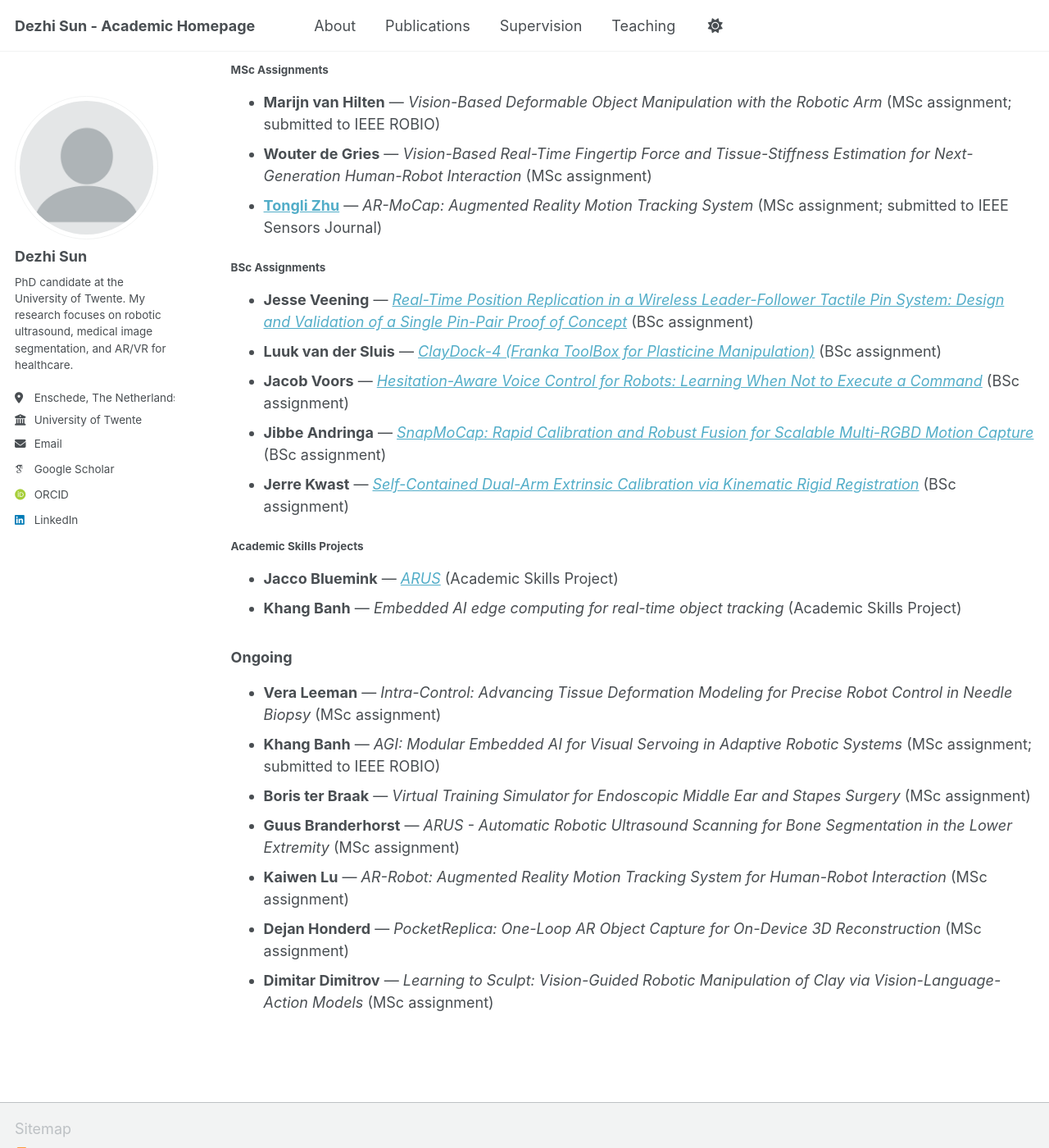
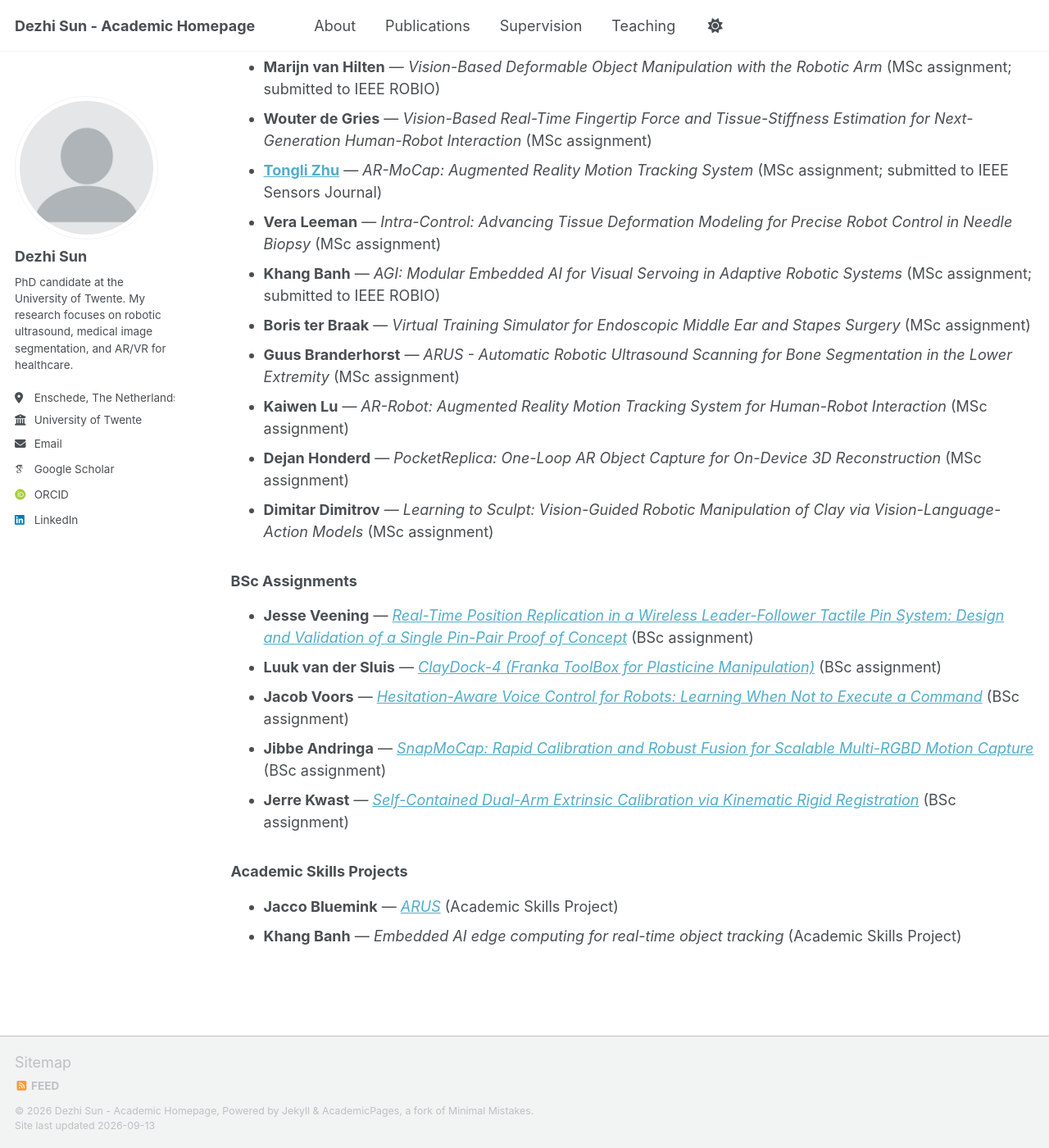
Before and after one commit to Jacksundezhi/Jacksundezhi.github.io, a Jekyll site: the page built from _pages/supervision.md, in a window 1280 px wide and 1400 px high, scrolled down 207 px. Shown: the whole window at 82% size. Built offline with Jekyll 4.4.1, drawn with Linux system fonts in a browser that asks for light colours; some web fonts are replaced; a script bundle is joined from its source files by our own code; library files that are not in the unit come from our copies; some of the changed lines change nothing that is shown.

Commit message:
Simplify supervision categories

```diff
--- a/_pages/supervision.md
+++ b/_pages/supervision.md
@@ -7,15 +7,20 @@ author_profile: true
 
 ## Student Supervision
 
-### Completed
-
-#### MSc Assignments
+### MSc Assignments
 
 - **Marijn van Hilten** — *Vision-Based Deformable Object Manipulation with the Robotic Arm* (MSc assignment; submitted to IEEE ROBIO)
 - **Wouter de Gries** — *Vision-Based Real-Time Fingertip Force and Tissue-Stiffness Estimation for Next-Generation Human-Robot Interaction* (MSc assignment)
 - **[Tongli Zhu](https://www.ram.eemcs.utwente.nl/about-us/students/tongli-zhu)** — *AR-MoCap: Augmented Reality Motion Tracking System* (MSc assignment; submitted to IEEE Sensors Journal)
+- **Vera Leeman** — *Intra-Control: Advancing Tissue Deformation Modeling for Precise Robot Control in Needle Biopsy* (MSc assignment)
+- **Khang Banh** — *AGI: Modular Embedded AI for Visual Servoing in Adaptive Robotic Systems* (MSc assignment; submitted to IEEE ROBIO)
+- **Boris ter Braak** — *Virtual Training Simulator for Endoscopic Middle Ear and Stapes Surgery* (MSc assignment)
+- **Guus Branderhorst** — *ARUS - Automatic Robotic Ultrasound Scanning for Bone Segmentation in the Lower Extremity* (MSc assignment)
+- **Kaiwen Lu** — *AR-Robot: Augmented Reality Motion Tracking System for Human-Robot Interaction* (MSc assignment)
+- **Dejan Honderd** — *PocketReplica: One-Loop AR Object Capture for On-Device 3D Reconstruction* (MSc assignment)
+- **Dimitar Dimitrov** — *Learning to Sculpt: Vision-Guided Robotic Manipulation of Clay via Vision-Language-Action Models* (MSc assignment)
 
-#### BSc Assignments
+### BSc Assignments
 
 - **Jesse Veening** — [*Real-Time Position Replication in a Wireless Leader-Follower Tactile Pin System: Design and Validation of a Single Pin-Pair Proof of Concept*](https://www.ram.eemcs.utwente.nl/education/assignments/real-time-position-replication-wireless-leader-follower-tactile-pin-system) (BSc assignment)
 - **Luuk van der Sluis** — [*ClayDock-4 (Franka ToolBox for Plasticine Manipulation)*](https://www.ram.eemcs.utwente.nl/education/assignments/claydock-4-franka-toolbox-plasticine-manipulation) (BSc assignment)
@@ -23,17 +28,7 @@ author_profile: true
 - **Jibbe Andringa** — [*SnapMoCap: Rapid Calibration and Robust Fusion for Scalable Multi-RGBD Motion Capture*](https://www.ram.eemcs.utwente.nl/education/assignments/snapmocap-rapid-calibration-and-robust-fusion-scalable-multi-rgbd-motion) (BSc assignment)
 - **Jerre Kwast** — [*Self-Contained Dual-Arm Extrinsic Calibration via Kinematic Rigid Registration*](https://www.ram.eemcs.utwente.nl/index.php/education/assignments/self-contained-dual-arm-extrinsic-calibration-kinematic-rigid-registration) (BSc assignment)
 
-#### Academic Skills Projects
+### Academic Skills Projects
 
 - **Jacco Bluemink** — [*ARUS*](https://www.ram.eemcs.utwente.nl/education/assignments/arus) (Academic Skills Project)
 - **Khang Banh** — *Embedded AI edge computing for real-time object tracking* (Academic Skills Project)
-
-### Ongoing
-
-- **Vera Leeman** — *Intra-Control: Advancing Tissue Deformation Modeling for Precise Robot Control in Needle Biopsy* (MSc assignment)
-- **Khang Banh** — *AGI: Modular Embedded AI for Visual Servoing in Adaptive Robotic Systems* (MSc assignment; submitted to IEEE ROBIO)
-- **Boris ter Braak** — *Virtual Training Simulator for Endoscopic Middle Ear and Stapes Surgery* (MSc assignment)
-- **Guus Branderhorst** — *ARUS - Automatic Robotic Ultrasound Scanning for Bone Segmentation in the Lower Extremity* (MSc assignment)
-- **Kaiwen Lu** — *AR-Robot: Augmented Reality Motion Tracking System for Human-Robot Interaction* (MSc assignment)
-- **Dejan Honderd** — *PocketReplica: One-Loop AR Object Capture for On-Device 3D Reconstruction* (MSc assignment)
-- **Dimitar Dimitrov** — *Learning to Sculpt: Vision-Guided Robotic Manipulation of Clay via Vision-Language-Action Models* (MSc assignment)
```
